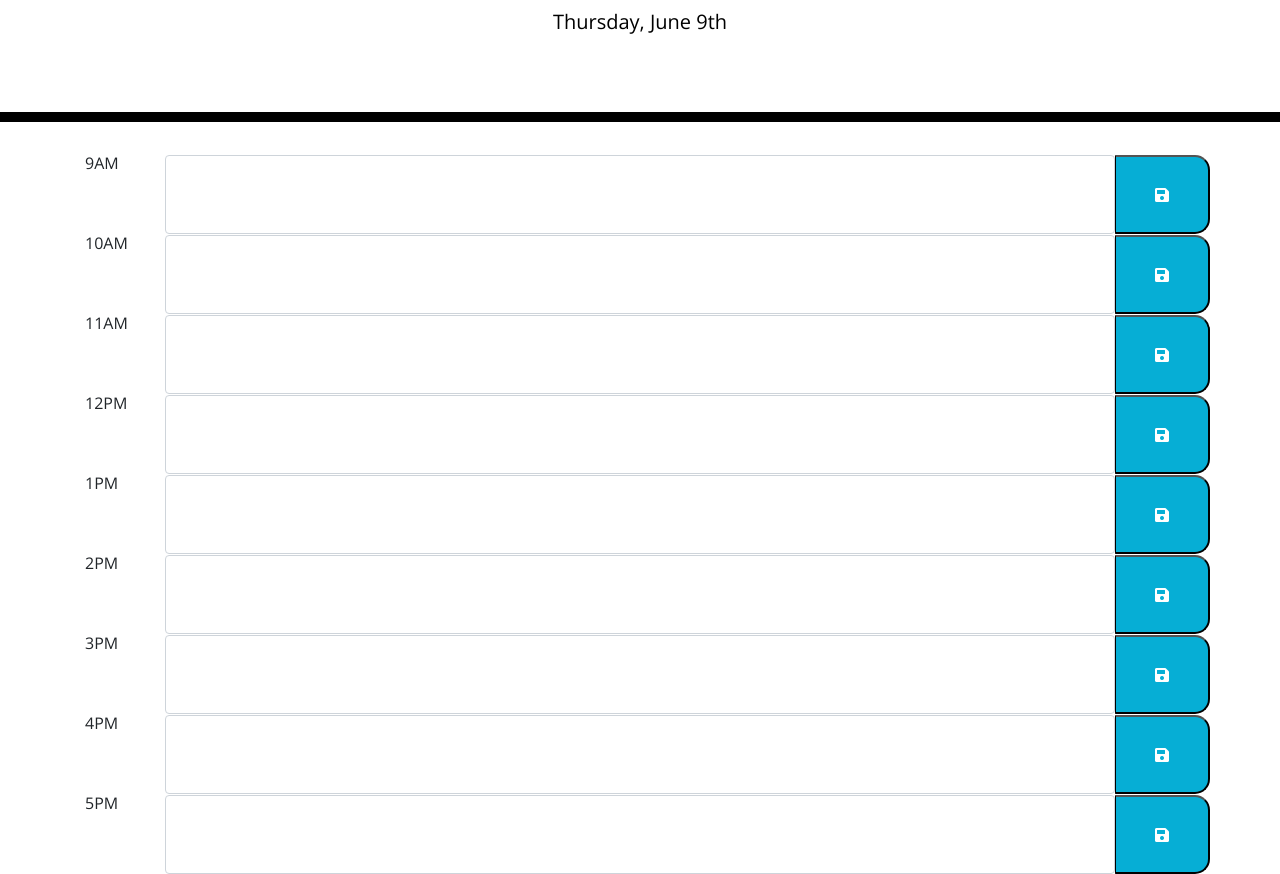
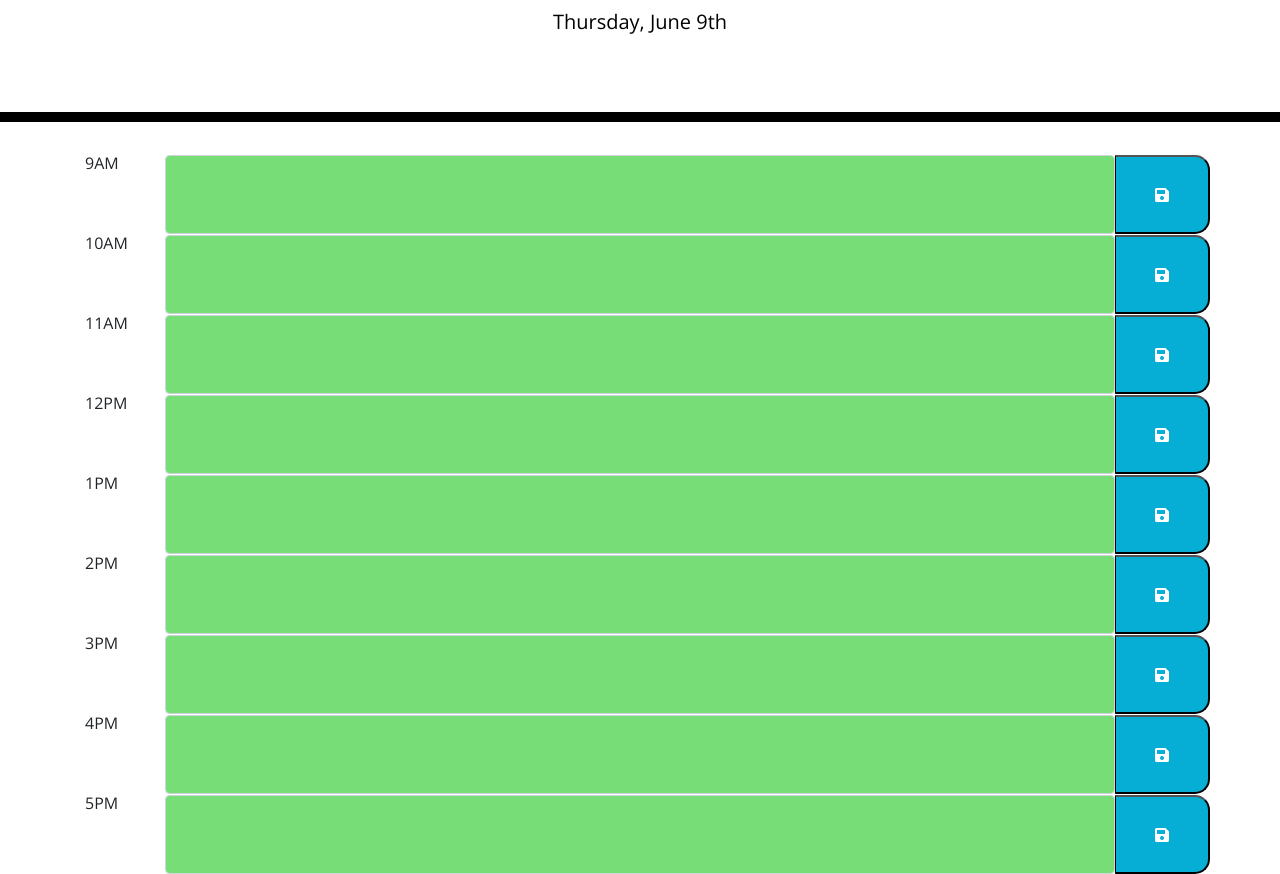
Before and after one commit to an-n-ie/05_Work_Day_Scheduler, a plain HTML site: page Develop/index.html in a window 1280 px wide. Shown: the part 182-1056 px from the top of the page. Drawn offline with nearby package versions, Linux system fonts and the light colour scheme.

Commit message:
timeblock colors

```diff
--- a/Develop/index.html
+++ b/Develop/index.html
@@ -32,47 +32,47 @@
       <!-- Timeblocks go here -->
       <div class="row">
         <div class="col-sm-1">9AM</div>
-        <div class="col-sm-10 p-0"><textarea name="" id="" class="form-control w-100 h-100"></textarea></div>
+        <div class="col-sm-10 p-0"><textarea name="" id="9" class="form-control w-100 h-100"></textarea></div>
         <div class="col-sm-1 p-0"><button class="saveBtn w-100 h-100"><i class="fas fa-save"></i></button></div>
       </div>
       <div class="row">
         <div class="col-sm-1">10AM</div>
-        <div class="col-sm-10 p-0"><textarea name="" id="" class="form-control w-100 h-100"></textarea></div>
+        <div class="col-sm-10 p-0"><textarea name="" id="10" class="form-control w-100 h-100"></textarea></div>
         <div class="col-sm-1 p-0"><button class="saveBtn w-100 h-100"><i class="fas fa-save"></i></button></div>
       </div>
       <div class="row">
         <div class="col-sm-1">11AM</div>
-        <div class="col-sm-10 p-0"><textarea name="" id="" class="form-control w-100 h-100"></textarea></div>
+        <div class="col-sm-10 p-0"><textarea name="" id="11" class="form-control w-100 h-100"></textarea></div>
         <div class="col-sm-1 p-0"><button class="saveBtn w-100 h-100"><i class="fas fa-save"></i></button></div>
       </div>
       <div class="row">
         <div class="col-sm-1">12PM</div>
-        <div class="col-sm-10 p-0"><textarea name="" id="" class="form-control w-100 h-100"></textarea></div>
+        <div class="col-sm-10 p-0"><textarea name="" id="12" class="form-control w-100 h-100"></textarea></div>
         <div class="col-sm-1 p-0"><button class="saveBtn w-100 h-100"><i class="fas fa-save"></i></button></div>
       </div>
       <div class="row">
         <div class="col-sm-1">1PM</div>
-        <div class="col-sm-10 p-0"><textarea name="" id="" class="form-control w-100 h-100"></textarea></div>
+        <div class="col-sm-10 p-0"><textarea name="" id="13" class="form-control w-100 h-100"></textarea></div>
         <div class="col-sm-1 p-0"><button class="saveBtn w-100 h-100"><i class="fas fa-save"></i></button></div>
       </div>
       <div class="row">
         <div class="col-sm-1">2PM</div>
-        <div class="col-sm-10 p-0"><textarea name="" id="" class="form-control w-100 h-100"></textarea></div>
+        <div class="col-sm-10 p-0"><textarea name="" id="14" class="form-control w-100 h-100"></textarea></div>
         <div class="col-sm-1 p-0"><button class="saveBtn w-100 h-100"><i class="fas fa-save"></i></button></div>
       </div>
       <div class="row">
         <div class="col-sm-1">3PM</div>
-        <div class="col-sm-10 p-0"><textarea name="" id="" class="form-control w-100 h-100"></textarea></div>
+        <div class="col-sm-10 p-0"><textarea name="" id="15" class="form-control w-100 h-100"></textarea></div>
         <div class="col-sm-1 p-0"><button class="saveBtn w-100 h-100"><i class="fas fa-save"></i></button></div>
       </div>
       <div class="row">
         <div class="col-sm-1">4PM</div>
-        <div class="col-sm-10 p-0"><textarea name="" id="" class="form-control w-100 h-100"></textarea></div>
+        <div class="col-sm-10 p-0"><textarea name="" id="16" class="form-control w-100 h-100"></textarea></div>
         <div class="col-sm-1 p-0"><button class="saveBtn w-100 h-100"><i class="fas fa-save"></i></button></div>
       </div>
       <div class="row">
         <div class="col-sm-1">5PM</div>
-        <div class="col-sm-10 p-0"><textarea name="" id="" class="form-control w-100 h-100"></textarea></div>
+        <div class="col-sm-10 p-0"><textarea name="" id="17" class="form-control w-100 h-100"></textarea></div>
         <div class="col-sm-1 p-0"><button class="saveBtn w-100 h-100"><i class="fas fa-save"></i></button></div>
       </div>
 
--- a/Develop/script.js
+++ b/Develop/script.js
@@ -1,8 +1,27 @@
-var currentTime = moment().hour()
+var timeBlock=[9,10,11,12,13,14,15,16,17]
+var currentHour = moment().hour()
+
 var currentDay=$("#currentDay")
+console.log(currentHour)
 
 var systemTime=moment().format("dddd, MMMM Do")
 currentDay.text(systemTime)
 
+function timeBlockColor(){
+    for (var i=0; i < timeBlock.length; i++) {
+        var currentTextEl = $("#" + timeBlock[i])
 
-console.log(currentTime)
+        if (currentHour > timeBlock[i]){
+            currentTextEl.addClass("past")
+        }
+        else if(currentHour === timeBlock[i]){
+            currentTextEl.addClass("present")
+        }
+        else {
+            currentTextEl.addClass("future")
+        }
+
+    }
+}
+
+timeBlockColor()
```
